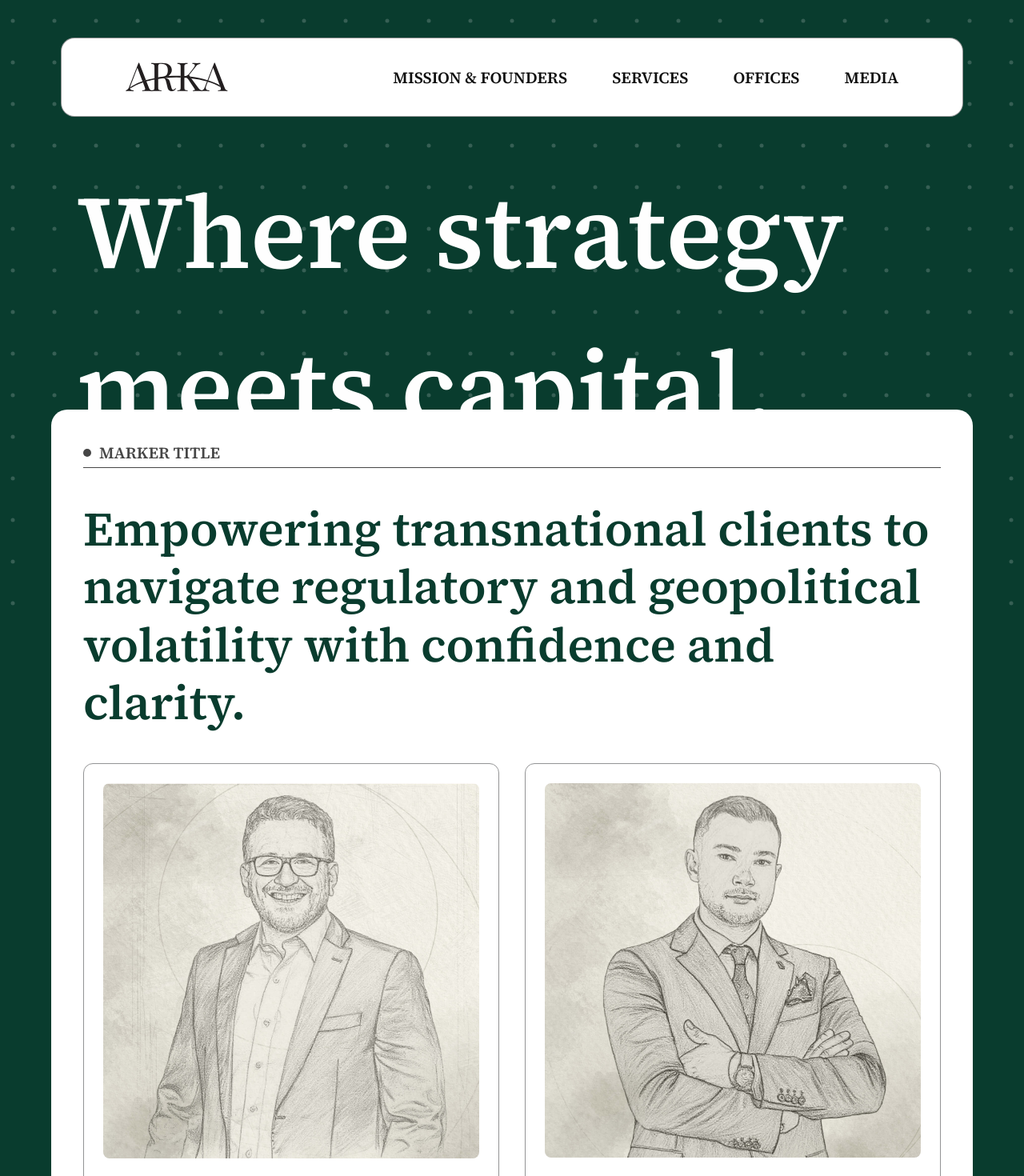
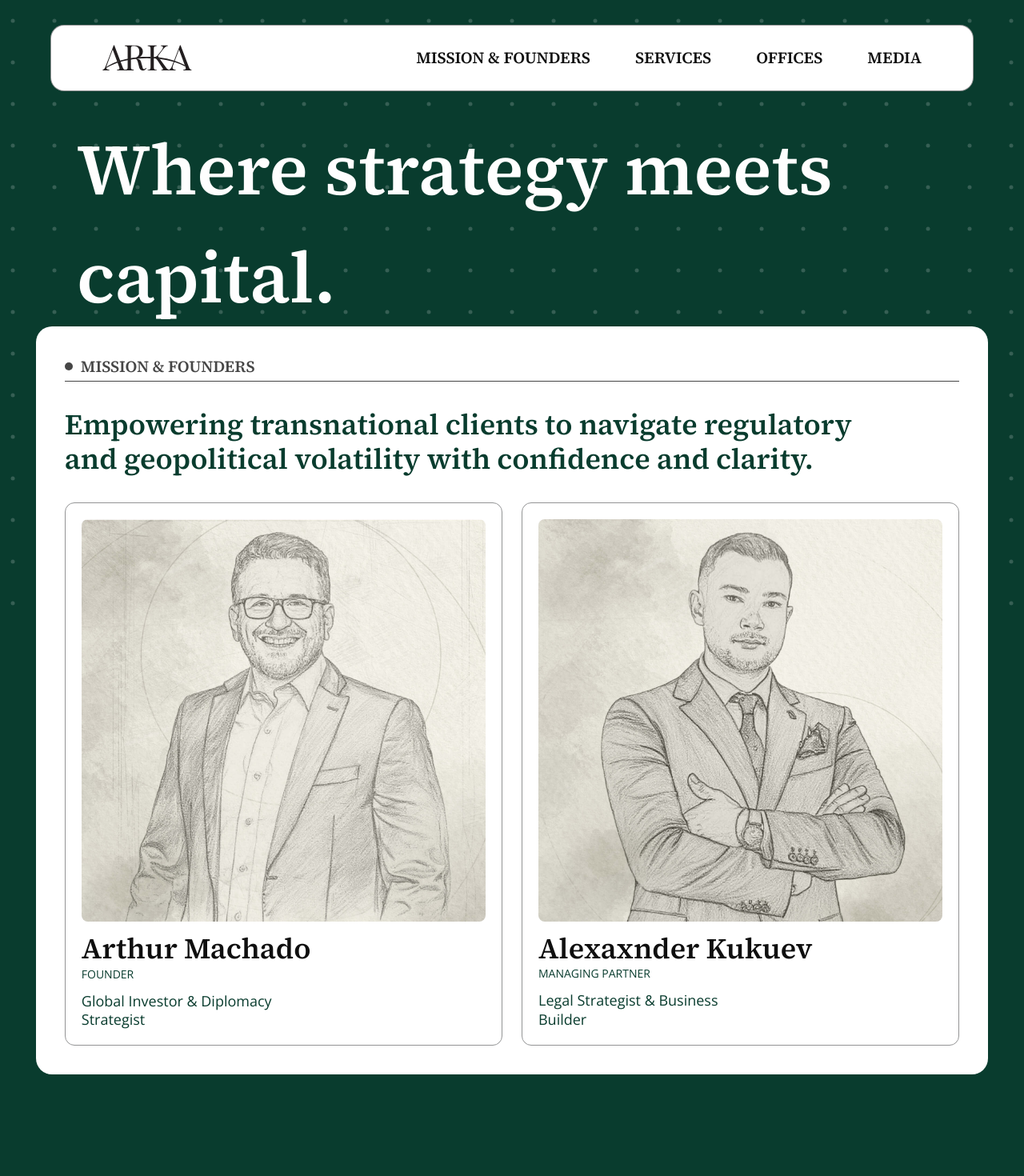
Before and after one commit to mbozhik/arka, a Next.js app: page / in a window 1280 px wide. Shown: the top 1470 px of the page at 80% size. After the commit the page ends 1343 px from the top, so only its background shows below. Built offline with nearby package versions, Linux system fonts and the light colour scheme.

Commit message:
adapt website `components` for small `devices`

```diff
--- a/package.json
+++ b/package.json
@@ -10,6 +10,7 @@
   },
   "dependencies": {
     "clsx": "^2.1.1",
+    "lucide-react": "^0.514.0",
     "motion": "^12.16.0",
     "next": "15.3.3",
     "react": "^19.0.0",
--- a/src/app/globals.css
+++ b/src/app/globals.css
@@ -2,8 +2,8 @@
 @config '../../tailwind.config.ts';
 
 .BACKGROUND {
-  @apply absolute inset-0 z-[-1];
-  @apply w-screen h-screen;
+  @apply fixed inset-0 z-[-1];
+  @apply w-full h-screen sm:opacity-60;
 
   background-color: #365f54;
   background-repeat: repeat;
--- a/src/app/page.tsx
+++ b/src/app/page.tsx
@@ -10,7 +10,7 @@ export default function IndexPage() {
       <Hero />
 
       <Container offset={true}>
-        <div className={cn('relative z-20', 'p-10', 'bg-white text-black rounded-[20px]')}>
+        <div className={cn('relative z-20', 'p-10 xl:p-9 sm:p-3.5', 'bg-white text-black rounded-[20px] sm:rounded-xl')}>
           <MissionFounders />
         </div>
       </Container>
--- a/src/components/App/index/Hero.tsx
+++ b/src/components/App/index/Hero.tsx
@@ -6,14 +6,15 @@ import Button from '~/UI/Button'
 
 export default function Hero() {
   return (
-    <section data-section="hero-index" className="fixed w-full pt-48">
-      <div className={cn(WEBSITE_BOX.mini, 'mx-auto')}>
+    <section data-section="hero-index" className="absolute w-full pt-48 xl:pt-36 sm:pt-28">
+      <div className={cn(WEBSITE_BOX.mini, 'mx-auto xl:space-y-1 sm:space-y-4')}>
         <H1>Where strategy meets capital.</H1>
 
-        <div className="w-full mx-2 flex justify-between items-center">
-          <H2>Across BRICS, MENA, and Eurasia</H2>
+        <div className="w-full mx-2 xl:mx-1 flex sm:flex-col justify-between items-center sm:items-start sm:gap-4">
+          <H2 className="sm:max-w-[20ch]">Across BRICS, MENA, and Eurasia</H2>
 
-          <Button to="#request" text="Request a confidential consultation" />
+          <Button className="sm:hidden" to="#request" text="Request a confidential consultation" />
+          <Button className="hidden sm:block" to="#request" text="Contact" />
         </div>
       </div>
     </section>
--- a/src/components/App/index/MissionFounders.tsx
+++ b/src/components/App/index/MissionFounders.tsx
@@ -1,28 +1,29 @@
 import {DATA} from '@/lib/data'
+
 import {cn} from '@/lib/utils'
 
 import Image from 'next/image'
 import Marker from '~/UI/Marker'
-import {H3} from '~/UI/Typography'
+import {H3, P, SPAN} from '~/UI/Typography'
 
 export default function MissionFounders() {
   return (
-    <section data-section="index-mission-founders" id="mission-founders" className="space-y-10">
-      <Marker />
+    <section data-section="index-mission-founders" id="mission-founders" className="space-y-10 xl:space-y-8 sm:space-y-4">
+      <Marker heading="Mission & Founders" />
 
       <H3 className="max-w-[50ch] text-green">{DATA.missionfounders.mission}</H3>
 
-      <div className="grid grid-cols-2 gap-8">
+      <div className="grid grid-cols-2 sm:grid-cols-1 gap-8 xl:gap-6 sm:gap-4">
         {DATA.missionfounders.founders.map((founder, index) => (
-          <div className={cn('p-6 space-y-4', 'border border-gray rounded-xl')} key={index}>
+          <div className={cn('p-6 xl:p-5 sm:p-2.5 space-y-4 xl:space-y-3 sm:space-y-2.5', 'border border-gray rounded-xl')} key={index}>
             <Image quality={100} className="rounded-lg" src={founder.image} alt={founder.name} />
 
-            <div className="">
+            <div>
               <H3>{founder.name}</H3>
-              <span className="text-sm uppercase font-sans text-green">{founder.role}</span>
+              <SPAN className="text-green">{founder.role}</SPAN>
             </div>
 
-            <span className="text-xl font-sans text-green">{founder.position}</span>
+            <P className="text-green max-w-[25ch]">{founder.position}</P>
           </div>
         ))}
       </div>
--- a/src/components/Global/Container.tsx
+++ b/src/components/Global/Container.tsx
@@ -1,11 +1,11 @@
 import {cn} from '@/lib/utils'
 
 export const WEBSITE_BOX = {
-  mini: 'w-[85%]',
-  header: 'w-[88%]',
-  container: 'w-[90%]',
+  mini: 'w-[85%] sm:w-auto sm:mx-2.5',
+  header: 'w-[88%] xl:w-[90%] sm:w-auto sm:mx-1.5',
+  container: 'w-[90%] xl:w-[93%] sm:w-auto sm:mx-2.5',
 }
 
 export default function Container({children, offset, className}: {children: React.ReactNode; offset: boolean; className?: string}) {
-  return <main className={cn(WEBSITE_BOX.container, 'mx-auto', offset && 'pt-[32rem]', className)}>{children}</main>
+  return <main className={cn(WEBSITE_BOX.container, 'mx-auto', offset && 'pt-[32rem] xl:pt-[25.5rem]', className)}>{children}</main>
 }
--- a/src/components/Global/Header.tsx
+++ b/src/components/Global/Header.tsx
@@ -1,4 +1,5 @@
 import logoImage from '$/logo.svg'
+import {AlignJustify} from 'lucide-react'
 
 import {WEBSITE_BOX} from '~/Global/Container'
 import {HEADER_PATHS, getHeaderPath} from '@/utils/getHeaderPath'
@@ -10,19 +11,24 @@ import {H5} from '~/UI/Typography'
 
 export default function Header() {
   return (
-    <header className={cn('fixed z-[99] w-full pt-12')}>
-      <div className={cn(WEBSITE_BOX.header, 'py-7.5 px-20', 'flex items-center justify-between mx-auto', 'bg-white text-black ring ring-gray rounded-2xl')}>
+    <header className={cn('fixed z-[99] w-full pt-12 xl:pt-8 sm:pt-3')}>
+      <div className={cn(WEBSITE_BOX.header, 'py-7.5 xl:py-6 px-20 xl:px-16 sm:px-3 sm:pr-1.5 sm:py-1', 'flex items-center justify-between mx-auto', 'bg-white text-black ring ring-gray rounded-2xl sm:rounded-xl')}>
         <div>
-          <Image className="w-32" src={logoImage} alt="Arka" />
+          <Image className="w-32 xl:w-28 sm:w-24 sm:py-2" src={logoImage} alt="Arka" />
         </div>
 
-        <div className="flex gap-14">
+        <div className="flex gap-14 sm:hidden">
           {HEADER_PATHS.map((path) => (
             <Link href={getHeaderPath(path, 'link')} className="hover:text-gray-dark duration-300" key={path}>
               <H5>{path}</H5>
             </Link>
           ))}
         </div>
+
+        {/* finalize mobile menu*/}
+        <div className={cn('hidden sm:flex h-full', 'p-2 bg-green text-white rounded-lg')}>
+          <AlignJustify />
+        </div>
       </div>
     </header>
   )
--- a/src/components/UI/Button.tsx
+++ b/src/components/UI/Button.tsx
@@ -4,7 +4,7 @@ import {cn} from '@/lib/utils'
 import Link from 'next/link'
 
 const buttonStyles = {
-  base: cn('px-3.5 py-3', 'border border-white-dirty rounded-md', 'active:scale-95'),
+  base: cn('px-3.5 sm:px-16 py-3 xl:py-2.5 sm:py-3', 'border border-white-dirty rounded-md', 'active:scale-95'),
   animation: 'group/button relative overflow-hidden bg-green',
 } as const
 
@@ -14,7 +14,7 @@ export default function Button({to, text, className, onClick}: {text: string; to
   const content = (
     <>
       <span className="absolute bottom-0 left-0 z-0 h-0 w-full bg-gradient-to-t from-white to-white transition-all duration-500 group-hover/button:h-full" />
-      <P className="relative z-10 transition-all duration-500 group-hover/button:text-black uppercase">{text}</P>{' '}
+      <P className="relative z-10 transition-all duration-500 group-hover/button:text-black font-[350] uppercase">{text}</P>
     </>
   )
 
--- a/src/components/UI/Marker.tsx
+++ b/src/components/UI/Marker.tsx
@@ -2,12 +2,12 @@ import {cn} from '@/lib/utils'
 
 import {H5} from '~/UI/Typography'
 
-export default function Marker() {
+export default function Marker({heading}: {heading: string}) {
   return (
-    <div data-block="marker" className={cn('flex items-center gap-2.5 pb-1', 'border-b border-gray-dark')}>
+    <div data-block="marker" className={cn('flex items-center gap-2.5 pb-1 sm:pb-1.5', 'border-b border-gray-dark')}>
       <div className="size-2.5 bg-gray-dark rounded-full"></div>
 
-      <H5 className="text-gray-dark">Marker Title</H5>
+      <H5 className="text-gray-dark">{heading}</H5>
     </div>
   )
 }
--- a/src/components/UI/Typography.tsx
+++ b/src/components/UI/Typography.tsx
@@ -20,11 +20,12 @@ type Props = {
 export type TypoTypes = keyof typeof typoClasses
 
 export const typoClasses = {
-  h1: cn('text-[130px] font-semibold', 'font-serif'),
-  h2: cn('text-[52px] font-medium', 'font-serif'),
-  h3: cn('text-6xl font-semibold !leading-[1.205]', 'font-serif'),
-  h5: cn('text-xl font-semibold uppercase', 'font-serif'),
-  p: cn('text-xl font-[350]', 'font-sans'),
+  h1: cn('text-[130px] xl:text-[90px] sm:text-[45px] sm:!leading-[1.25] font-semibold', 'font-serif'),
+  h2: cn('text-[52px] xl:text-4xl sm:text-xl font-medium sm:font-normal', 'font-serif'),
+  h3: cn('text-6xl xl:text-4xl sm:text-2xl font-semibold !leading-[1.205]', 'font-serif'),
+  h5: cn('text-xl sm:text-base font-semibold uppercase', 'font-serif'),
+  p: cn('text-xl xl:text-lg !leading-[1.3]', 'font-sans'),
+  span: cn('text-sm uppercase', 'font-sans'),
 } as const
 
 export const H1 = createTypography('h1')
@@ -32,6 +33,7 @@ export const H2 = createTypography('h2')
 export const H3 = createTypography('h3')
 export const H5 = createTypography('h5')
 export const P = createTypography('p')
+export const SPAN = createTypography('span')
 
 const variants = {
   item: {
```
Also changed, not shown: 1 other file (tests, documents, lock files or other folders).
